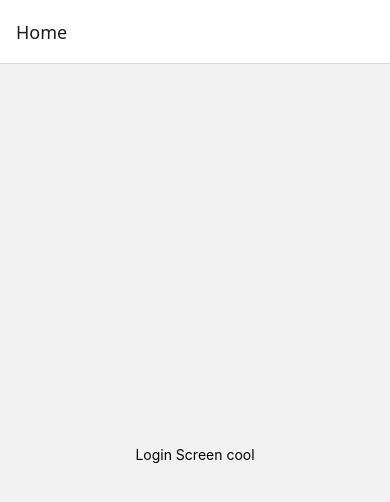
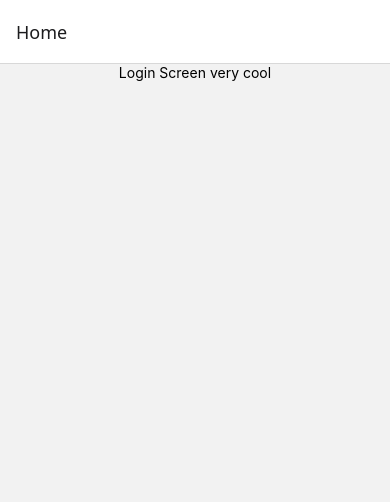
Before and after one commit to ctc-casa-ios/ios-app, a React Native app: screen / in a window 390 px wide. Shown: the top 502 px of the page. Built offline with nearby package versions, Linux system fonts and the light colour scheme.

Commit message:
Ensured tailwind/nativewind works

```diff
--- a/App.tsx
+++ b/App.tsx
@@ -3,9 +3,9 @@ import { View, Text } from 'react-native';
 import { createStaticNavigation } from '@react-navigation/native';
 import { createNativeStackNavigator } from '@react-navigation/native-stack';
 
-// import './global.css';
+import './global.css'; // so tailwind works
 
-import LoginScreen from 'src/screens/LoginScreen'
+import LoginScreen from 'src/screens/LoginScreen';
 
 const RootStack = createNativeStackNavigator({
   screens: {
--- a/src/screens/LoginScreen.tsx
+++ b/src/screens/LoginScreen.tsx
@@ -2,8 +2,8 @@ import { View, Text } from 'react-native';
 
 function LoginScreen() {
   return (
-    <View style={{ flex: 1, alignItems: 'center', justifyContent: 'center' }}>
-      <Text>Login Screen cool</Text>
+    <View className="items-center">
+      <Text>Login Screen very cool</Text>
     </View>
   );
 };
```
